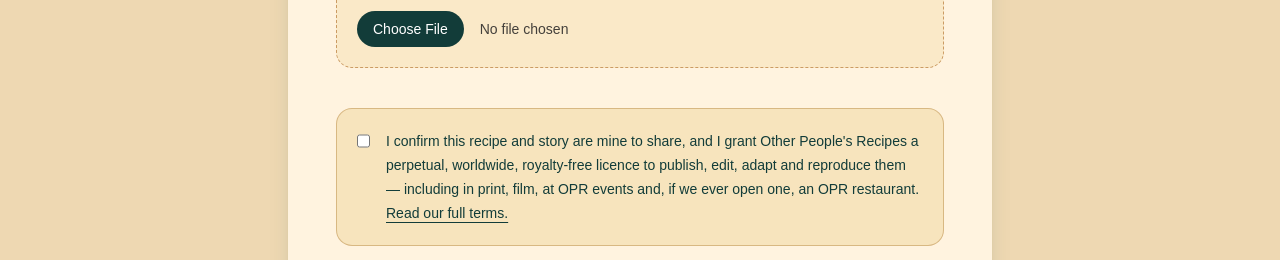
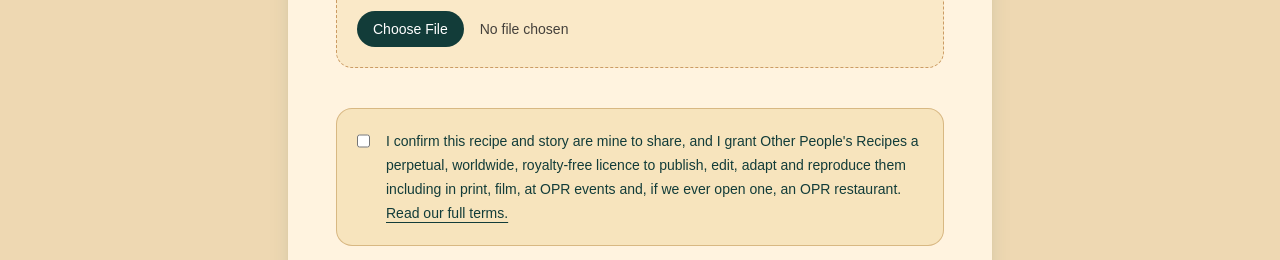
Before and after one commit to OPRUK/opr-platform, a Next.js app: page /share in a window 1280 px wide. Shown: the part 2700-2960 px from the top of the page. Built offline with nearby package versions, Linux system fonts and the light colour scheme; no server answers.

Commit message:
Remove dash from licence wording

```diff
--- a/app/share/RecipeForm.tsx
+++ b/app/share/RecipeForm.tsx
@@ -560,7 +560,7 @@ export default function RecipeForm() {
         <span>
           I confirm this recipe and story are mine to share, and I grant Other
           People&apos;s Recipes a perpetual, worldwide, royalty-free licence to
-          publish, edit, adapt and reproduce them — including in print, film,
+          publish, edit, adapt and reproduce them including in print, film,
           at OPR events and, if we ever open one, an OPR restaurant.{" "}
           <Link href="/terms" className="underline underline-offset-4">
             Read our full terms.
--- a/app/terms/page.tsx
+++ b/app/terms/page.tsx
@@ -61,7 +61,7 @@ export default function TermsPage() {
                 I confirm this recipe and story are mine to share, and I grant
                 Other People&apos;s Recipes a perpetual, worldwide,
                 royalty-free licence to publish, edit, adapt and reproduce
-                them — including in print, film, at OPR events and, if we
+                them including in print, film, at OPR events and, if we
                 ever open one, an OPR restaurant.
               </blockquote>
 
```
